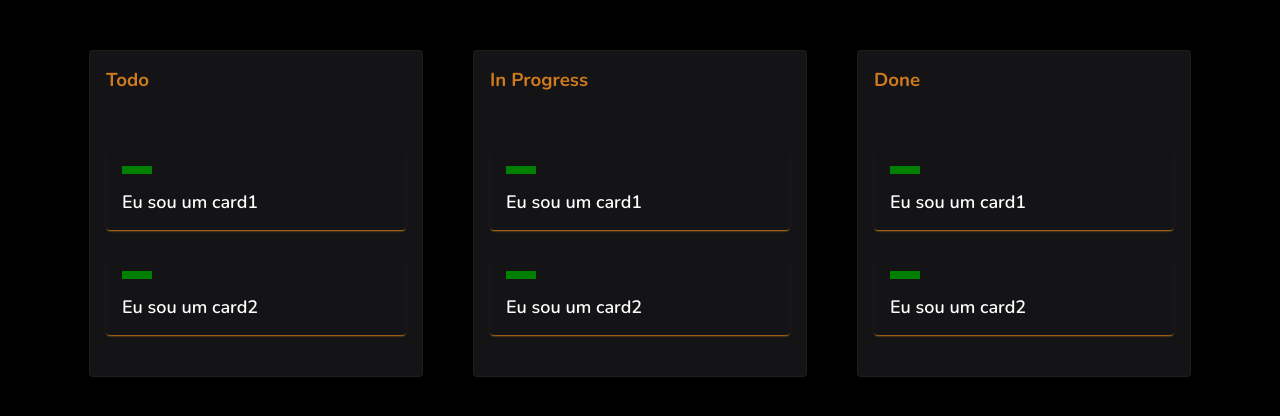
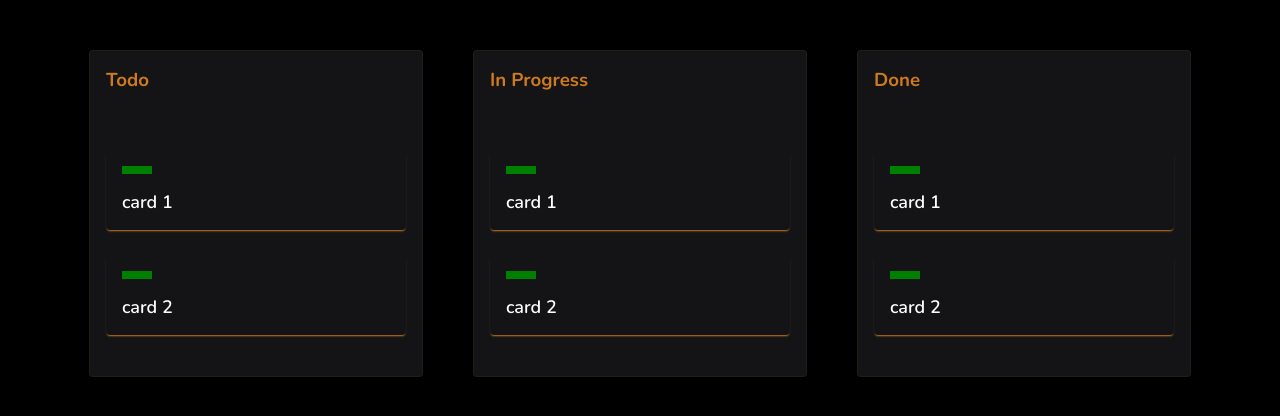
Before and after one commit to vitor-mat/Drag-and-drop-project, a React (Create React App) app: page / in a window 1280 px wide. Shown: the top 416 px of the page. Built offline with nearby package versions, Linux system fonts and the light colour scheme.

Commit message:
função de drag and drop funcionando dentro dos quadros individualmente

```diff
--- a/src/components/card/index.js
+++ b/src/components/card/index.js
@@ -10,32 +10,36 @@ import {
     Draggable
 } from 'react-beautiful-dnd'
 
+const items = [
+    {
+        name: "card 1"
+    },
+    {
+        name: "card 2"
+    }
+]
+
 export const Card = ({ title, status, dragStart, dragEnd, highlight }) => {
 
     let [isDraging, setIsDraging] = useState(false);
     let [over, setOver] = useState(false);
 
-    const drag = () => { }
+    let [cardListData, setCardListData] = useState(items)
 
+    function handleOnDragEnd(result) {
+        if (!result.destination) return;
 
-    /*Funções do dragzone*/
-    const dragEnter = () => { }
+        const itemsCopy = Array.from(cardListData);
+        const [reorderedItem] = itemsCopy.splice(result.source.index, 1);
+        itemsCopy.splice(result.destination.index, 0, reorderedItem);
 
-    const dragOver = () => {
-        setOver(over = true)
+        setCardListData(itemsCopy);
     }
-
-    const dragLeave = () => {
-        setOver(over = false)
-    }
-
-    const drop = () => { }
-
 
     return (
         <Container>
             <div id="title-container"><h3>{title}</h3></div>
-            <DragDropContext>
+            <DragDropContext onDragEnd={handleOnDragEnd}>
                 <Droppable
                     droppableId="card-coontainer"
                 >
@@ -46,7 +50,10 @@ export const Card = ({ title, status, dragStart, dragEnd, highlight }) => {
                                 {...provided.droppableProps}
                                 ref={provided.innerRef}
                             >
-                                <Draggable draggableId="card-item-0" index={0}>
+                                {
+                                    cardListData.map((value, index) => {
+                                        return (
+                                            <Draggable draggableId={`card-item-${index}`} index={index}>
                                                 {(provided) => {
                                                     return (
                                                         <div
@@ -57,29 +64,15 @@ export const Card = ({ title, status, dragStart, dragEnd, highlight }) => {
                                                             {...provided.dragHandleProps}
                                                         >
                                                             <div id="status"></div>
-                                                    Eu sou um card1
+                                                            {value.name}
                                                         </div>
 
                                                     )
                                                 }}
                                             </Draggable>
-                                <Draggable draggableId="card-item-1" index={1}>
-                                    {(provided) => {
-                                        return (
-                                            <div
-                                                id="cards"
-
-                                                ref={provided.innerRef}
-                                                {...provided.draggableProps}
-                                                {...provided.dragHandleProps}
-                                            >
-                                                <div id="status"></div>
-                                                    Eu sou um card2
-                                            </div>
-
                                         )
-                                    }}
-                                </Draggable>
+                                    })
+                                }
                                 {provided.placeholder}
                             </div>
                         )
```
Lines whose indentation alone changed are shown as unchanged.
